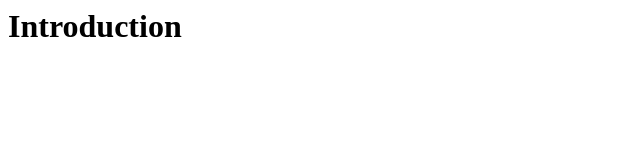
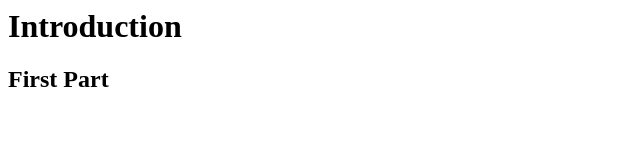
Before and after one commit to shoshinpath/test_proj1, a plain HTML site: page index.html in a window 1280 px wide. Shown: the whole page, without its empty margins (0-640 px from the left). Drawn offline with Linux system fonts and the light colour scheme.

Commit message:
Staged changes
Staged changes description

```diff
--- a/index.html
+++ b/index.html
@@ -1 +1,2 @@
 <h1> Introduction </h1>
+<h2> First Part </h2>
```
